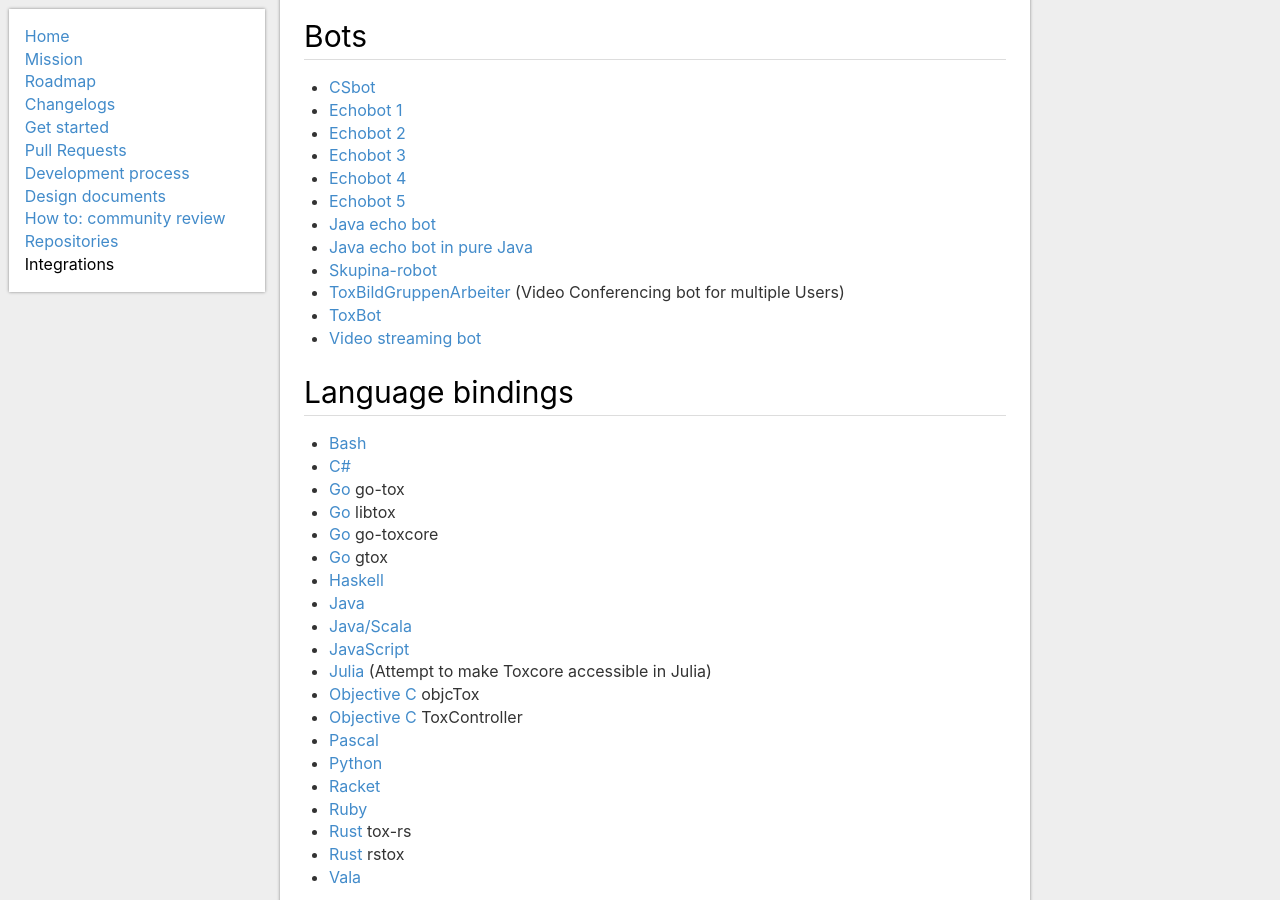
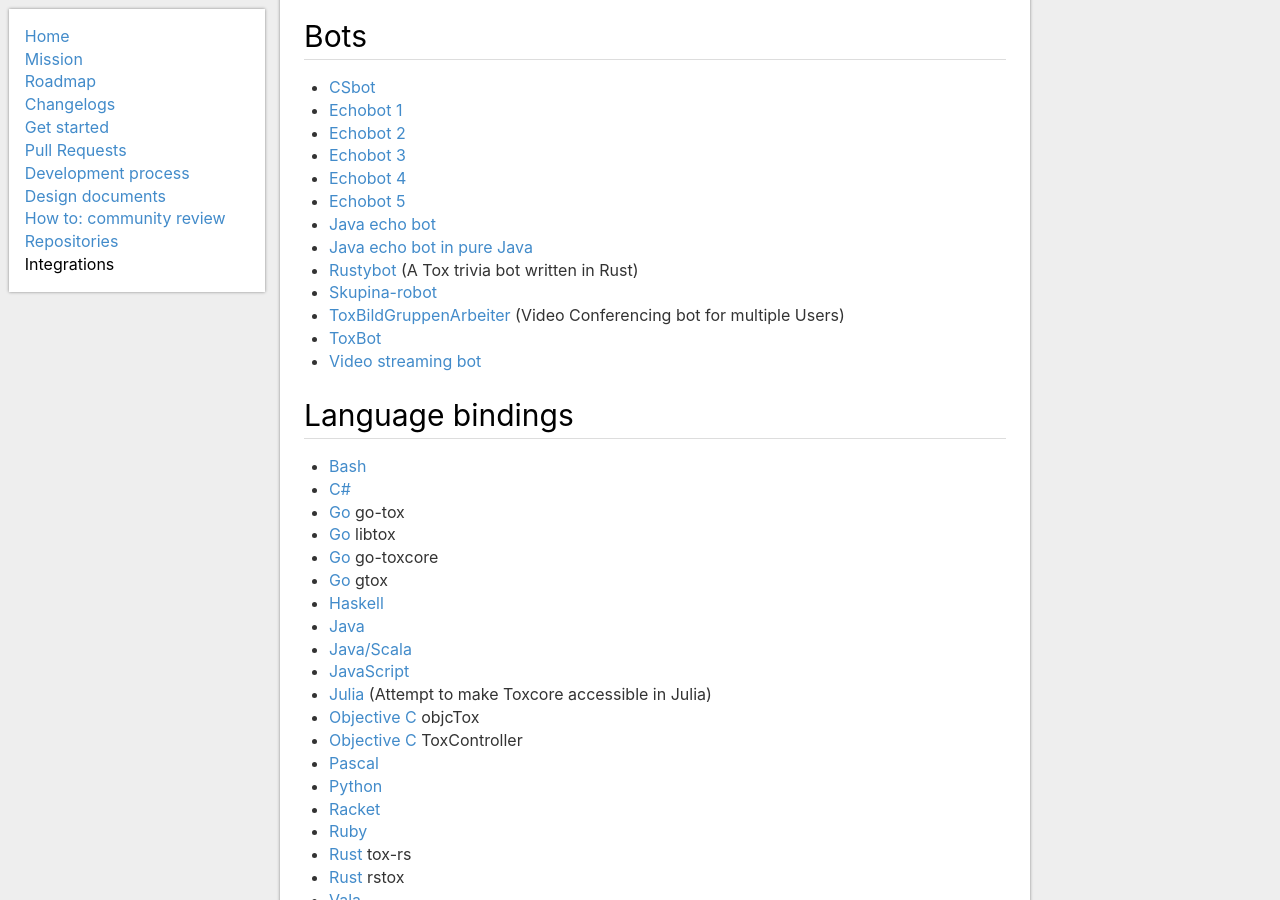
Before and after one commit to TokTok/website, a Jekyll site: the page built from toktok/integrations.md, in a window 1280 px wide and 900 px high, scrolled down 917 px. Built offline with Jekyll 4.4.1, drawn with Linux system fonts in a browser that asks for light colours.

Commit message:
add rustybot

```diff
--- a/toktok/integrations.md
+++ b/toktok/integrations.md
@@ -52,6 +52,8 @@ yourself to this page.
 *   [Echobot 5](https://github.com/yodakohl/c-toxecho)
 *   [Java echo bot](https://github.com/TokTok/echobot-jvm)
 *   [Java echo bot in pure Java](https://github.com/zoff99/java_toxclient_example)
+*   [Rustybot](https://github.com/JFreegman/rustybot)
+    (A Tox trivia bot written in Rust)
 *   [Skupina-robot](https://github.com/zoff99/skupina-robot)
 *   [ToxBildGruppenArbeiter](https://github.com/zoff99/ToxBildGruppenArbeiter)
     (Video Conferencing bot for multiple Users)
```
